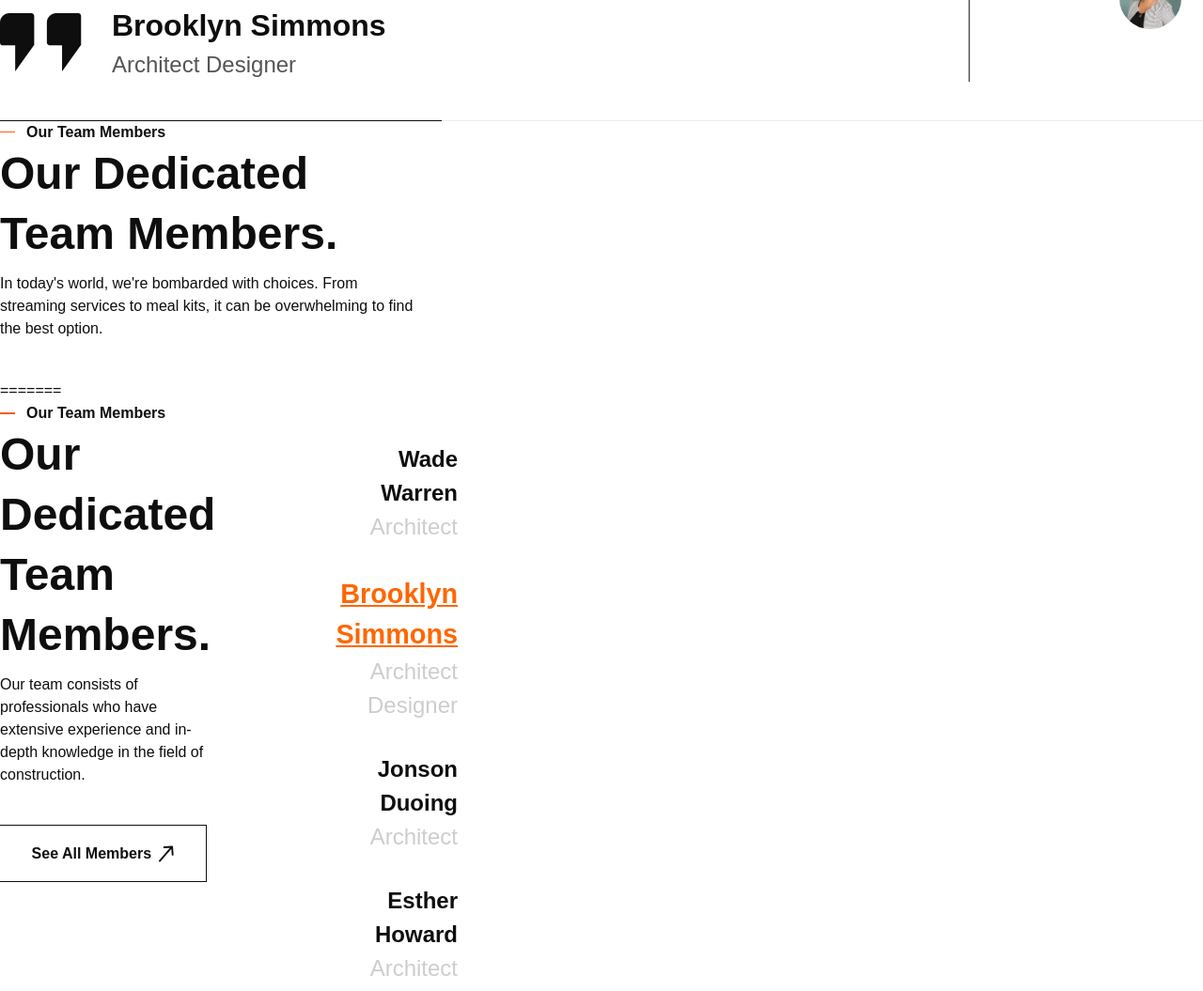
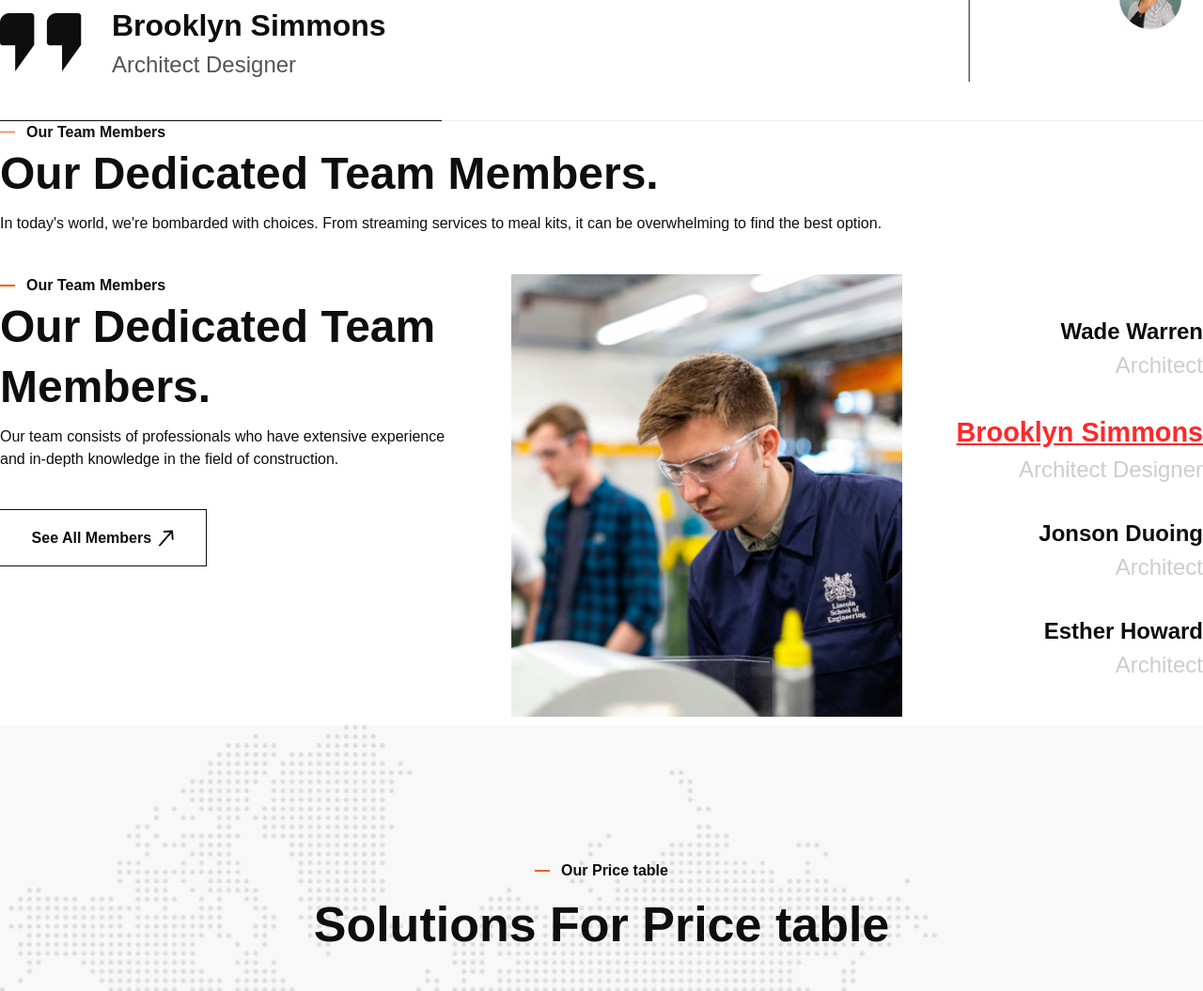
Before and after one commit to HugeLetters/charity-hackathon-2024, an Astro site: page / in a window 1280 px wide. Shown: the part 4597-5652 px from the top of the page at 94% size. Built offline with nearby package versions, Linux system fonts and the light colour scheme; Astro itself is replaced by a stand-in of ours.

Commit message:
team fix

```diff
--- a/src/components/Main/Team/Team.astro
+++ b/src/components/Main/Team/Team.astro
@@ -41,7 +41,6 @@
 				In today's world, we're bombarded with choices. From streaming services
 				to meal kits, it can be overwhelming to find the best option.
 			</div>
-			=======
 			<div
 				class="team__wrap"
 				id="team-root"
@@ -114,19 +113,22 @@
 						</li>
 					</ul>
 				</div>
-			</div><Schematic rotation="left" />
 			</div>
+		</div>
+	</div>
+
+	<Schematic rotation="left" />
+</MainSegment>
+
 <style>
 	.team__wrap {
 		display: flex;
-				align-items: flex-start;
 		background-color: white;
-				grid-column: 2/3;
+		gap: 3rem;
+		grid-column: 2 / 2;
 	}
 	.team__intro {
-				max-width: 28rem;
-				margin-right: 4rem;
-				margin-bottom: 9rem;
+		min-width: 28rem;
 	}
 	.team__title {
 		margin-bottom: 1rem;
@@ -135,15 +137,14 @@
 		font-size: 3rem;
 		font-weight: 600;
 		line-height: 4rem;
-				margin-bottom: 0.6rem;
+		padding-bottom: 0.6rem;
 	}
 	.team__caption {
-				margin-bottom: 2.6rem;
+		padding-bottom: 2.6rem;
 	}
 	.team__member-portraits {
 		max-width: 26rem;
 		height: 30rem;
-				margin-right: 4rem;
 	}
 
 	.slide {
@@ -154,7 +155,8 @@
 		display: block;
 	}
 	.team__members {
-				width: 16.8rem;
+		flex-shrink: 0;
+		flex-basis: 17rem;
 		text-align: right;
 		padding-top: 2.7rem;
 	}
@@ -167,6 +169,7 @@
 		font-family: var(--font-jost);
 		font-weight: 600;
 		font-size: 1.5rem;
+		text-wrap: nowrap;
 		text-decoration: none;
 		color: var(--color-text-primary);
 		transition:
@@ -176,11 +179,11 @@
 	}
 
 	.members-list__member:hover .member__name {
-				color: #ff6600;
+		color: #ff282a;
 	}
 	.members-list__member.active .member__name {
 		font-size: 1.8rem;
-				color: #ff6600;
+		color: #ff282a;
 		text-decoration: underline;
 	}
 	.member__position {
@@ -189,5 +192,3 @@
 		color: var(--color-text-neutral);
 	}
 </style>
-	</div></MainSegment
->
```
Lines whose indentation alone changed are shown as unchanged.
